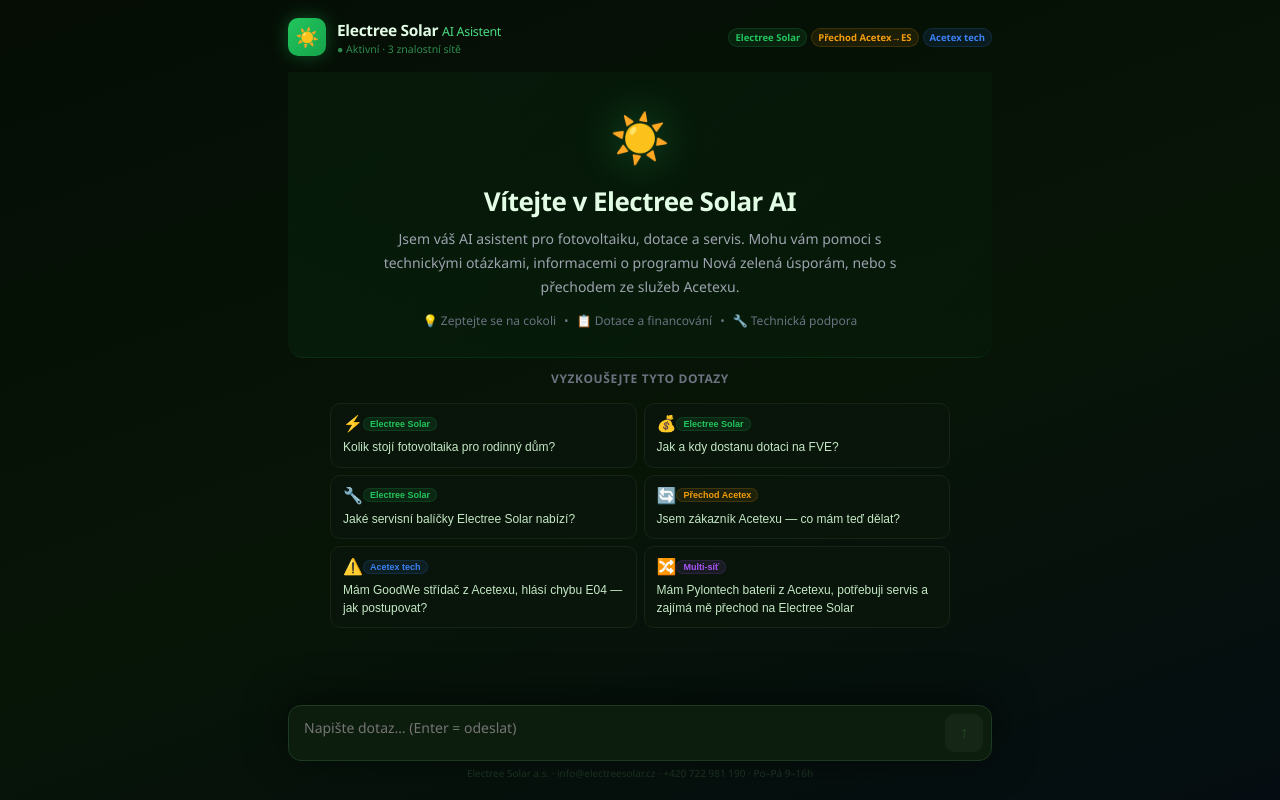
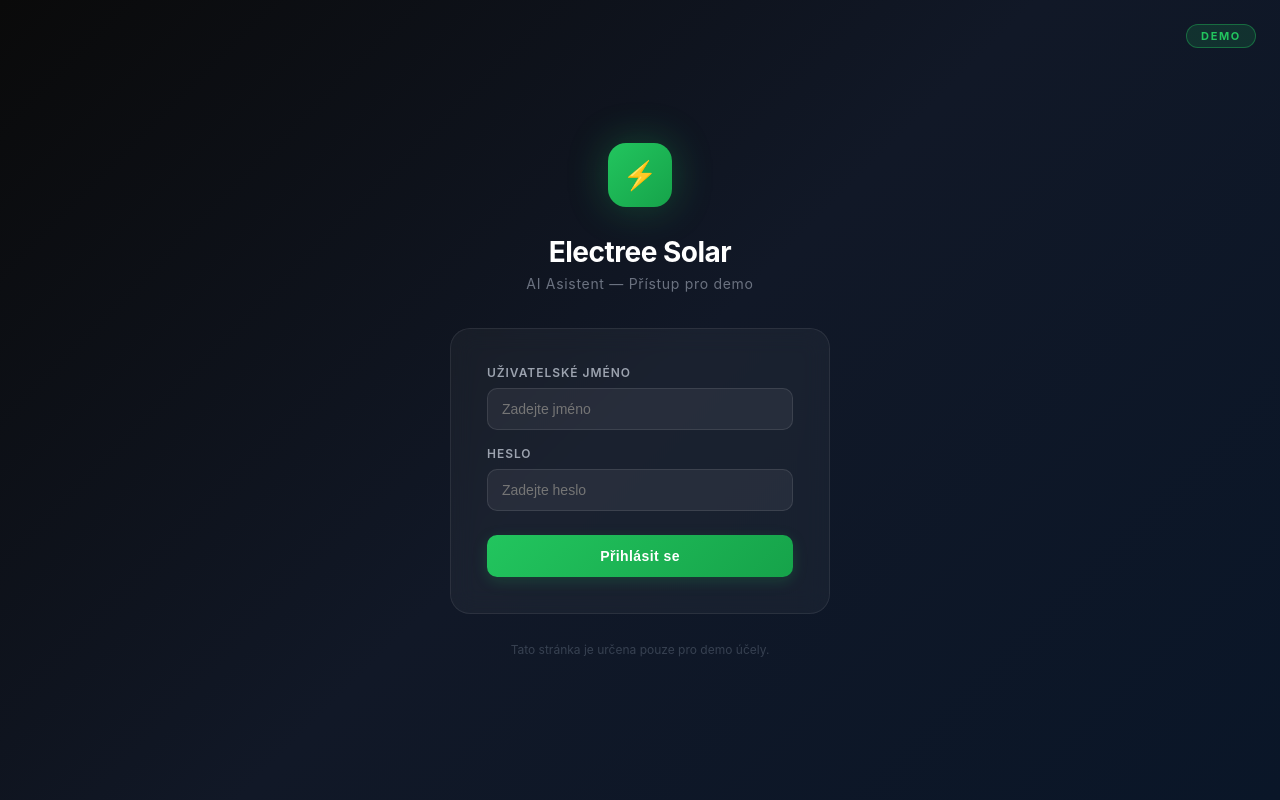
Before and after one commit to mattyss1004/Electree-chatbot, a React (Vite) app in the folder client/: page / in a window 1280 px wide. Built offline with nearby package versions, Linux system fonts and the light colour scheme.

Commit message:
Re-enable login page after testing

```diff
--- a/client/src/main.jsx
+++ b/client/src/main.jsx
@@ -4,7 +4,12 @@
 import LoginPage from "./LoginPage.jsx";
 
 function Root() {
-  // Temporarily bypass login for testing
+  const [isLoggedIn, setIsLoggedIn] = useState(false);
+
+  if (!isLoggedIn) {
+    return <LoginPage onLogin={() => setIsLoggedIn(true)} />;
+  }
+
   return <App />;
 }
 
```
